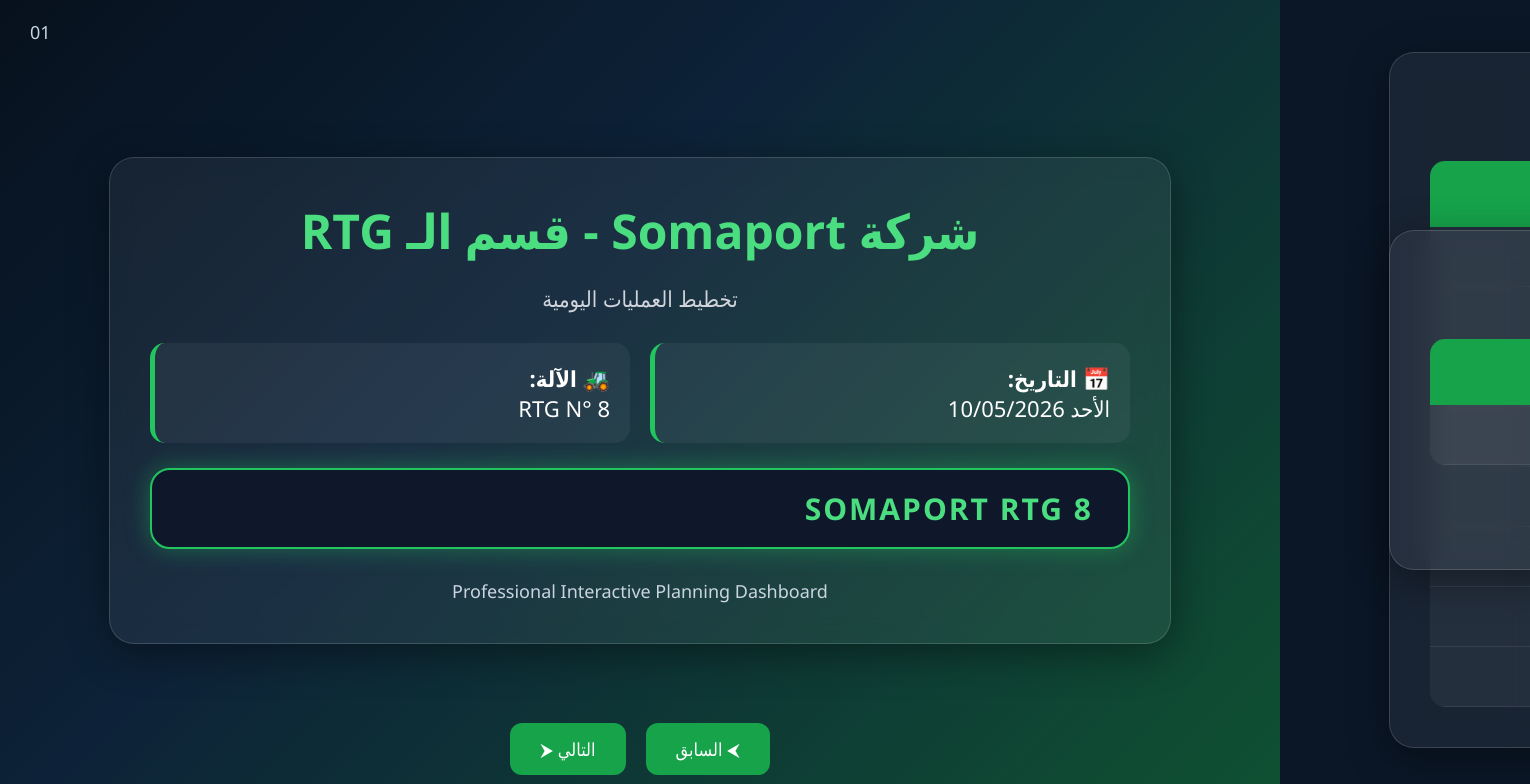
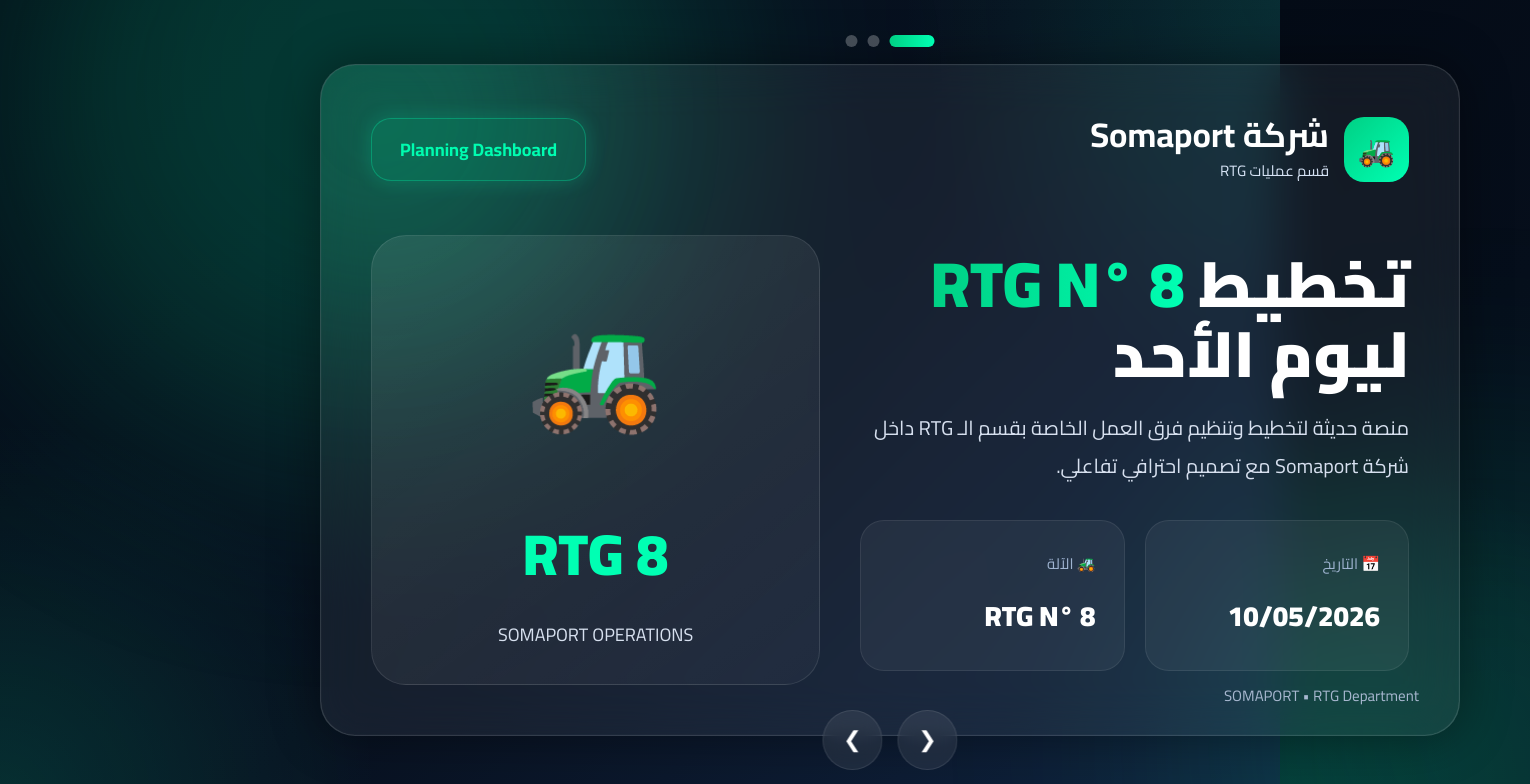
Before and after one commit to linbettaandollar-cpu/somaport-planning, a plain HTML site: page index.html in a window 1280 px wide. Shown: the top 784 px of the page, 1530 px wide, since content can reach past the window. Drawn offline with Linux system fonts and the light colour scheme.

Commit message:
Update index.html

```diff
--- a/index.html
+++ b/index.html
@@ -3,20 +3,62 @@
 <head>
 <meta charset="UTF-8" />
 <meta name="viewport" content="width=device-width, initial-scale=1.0"/>
+
 <title>Somaport RTG Planning</title>
 
+<link href="https://fonts.googleapis.com/css2?family=Cairo:wght@300;400;600;700;900&display=swap" rel="stylesheet">
+
 <style>
+
+:root{
+    --green:#00d084;
+    --green2:#00ffb3;
+    --navy:#081120;
+    --navy2:#10233f;
+    --white:#ffffff;
+    --glass:rgba(255,255,255,0.08);
+}
+
 *{
     margin:0;
     padding:0;
     box-sizing:border-box;
-        font-family:'Segoe UI', Tahoma, sans-serif;
 }
 
 body{
-        background:#0b1727;
+    font-family:'Cairo',sans-serif;
     overflow:hidden;
+    background:
+    radial-gradient(circle at top right,#00d08422,transparent 25%),
+    radial-gradient(circle at bottom left,#00ffb322,transparent 25%),
+    linear-gradient(135deg,#040b16,#081120,#10233f);
     color:white;
+}
+
+body::before{
+    content:"";
+    position:absolute;
+    width:700px;
+    height:700px;
+    background:linear-gradient(45deg,#00d08433,#00ffb333);
+    border-radius:50%;
+    filter:blur(120px);
+    top:-250px;
+    left:-250px;
+    z-index:-1;
+}
+
+body::after{
+    content:"";
+    position:absolute;
+    width:600px;
+    height:600px;
+    background:linear-gradient(45deg,#00d08422,#00ffb322);
+    border-radius:50%;
+    filter:blur(120px);
+    bottom:-250px;
+    right:-250px;
+    z-index:-1;
 }
 
 .slider{
@@ -26,234 +68,469 @@
 }
 
 .slide{
-        width:100%;
-        height:100%;
-        padding:50px;
     position:absolute;
-        top:0;
-        left:100%;
-        transition:0.7s ease-in-out;
+    inset:0;
     display:flex;
-        flex-direction:column;
     justify-content:center;
     align-items:center;
-        background:
-            linear-gradient(135deg,#07111d 0%, #0d2238 40%, #0f5132 100%);
+    padding:40px;
+    opacity:0;
+    transform:scale(1.05);
+    transition:1s ease;
+    pointer-events:none;
 }
 
 .slide.active{
-        left:0;
+    opacity:1;
+    transform:scale(1);
+    pointer-events:auto;
 }
 
-    .slide.prev{
-        left:-100%;
+.card{
+    width:95%;
+    max-width:1350px;
+    min-height:82vh;
+    background:rgba(255,255,255,0.06);
+    backdrop-filter:blur(25px);
+    border:1px solid rgba(255,255,255,0.12);
+    border-radius:35px;
+    padding:50px;
+    position:relative;
+    overflow:hidden;
+    box-shadow:
+    0 0 50px rgba(0,0,0,0.4),
+    inset 0 0 1px rgba(255,255,255,0.2);
 }
 
-    .glass{
-        width:90%;
-        max-width:1200px;
-        background:rgba(255,255,255,0.06);
-        border:1px solid rgba(255,255,255,0.15);
-        backdrop-filter:blur(12px);
-        border-radius:25px;
-        padding:40px;
-        box-shadow:0 10px 40px rgba(0,0,0,0.4);
+.card::before{
+    content:"";
+    position:absolute;
+    width:350px;
+    height:350px;
+    background:linear-gradient(45deg,#00d084,#00ffb3);
+    border-radius:50%;
+    filter:blur(100px);
+    top:-120px;
+    left:-120px;
+    opacity:0.18;
 }
 
-    h1{
-        font-size:48px;
-        color:#4ade80;
-        margin-bottom:20px;
-        text-align:center;
+.topbar{
+    display:flex;
+    justify-content:space-between;
+    align-items:center;
+    margin-bottom:50px;
 }
 
-    h2{
-        font-size:32px;
-        margin-bottom:25px;
-        color:#93c5fd;
-        text-align:center;
+.logo{
+    display:flex;
+    align-items:center;
+    gap:15px;
 }
 
-    .subtitle{
-        font-size:22px;
-        text-align:center;
-        color:#d1d5db;
-        margin-bottom:10px;
+.logo-circle{
+    width:65px;
+    height:65px;
+    border-radius:20px;
+    background:linear-gradient(135deg,#00d084,#00ffb3);
+    display:flex;
+    align-items:center;
+    justify-content:center;
+    font-size:30px;
+    color:#081120;
+    font-weight:900;
+}
+
+.logo-text h1{
+    font-size:34px;
+    line-height:1.2;
+}
+
+.logo-text p{
+    color:#d6e3f5;
+    font-size:15px;
+}
+
+.badge{
+    padding:14px 28px;
+    border-radius:20px;
+    background:rgba(0,208,132,0.15);
+    border:1px solid rgba(0,255,179,0.3);
+    color:#00ffb3;
+    font-weight:700;
+    font-size:18px;
+    box-shadow:0 0 20px rgba(0,255,179,0.2);
+}
+
+.hero{
+    display:grid;
+    grid-template-columns:1.1fr 0.9fr;
+    gap:40px;
+    align-items:center;
+}
+
+.title{
+    font-size:64px;
+    line-height:1.1;
+    font-weight:900;
+    margin-bottom:20px;
+}
+
+.title span{
+    background:linear-gradient(90deg,#00d084,#00ffb3);
+    -webkit-background-clip:text;
+    -webkit-text-fill-color:transparent;
+}
+
+.desc{
+    color:#d7e0ef;
+    font-size:20px;
+    line-height:1.9;
+    margin-bottom:35px;
+}
+
+.info-grid{
+    display:grid;
+    grid-template-columns:repeat(2,1fr);
+    gap:20px;
 }
 
 .info-box{
-        display:grid;
-        grid-template-columns:1fr 1fr;
-        gap:20px;
-        margin-top:30px;
+    background:rgba(255,255,255,0.05);
+    border:1px solid rgba(255,255,255,0.08);
+    padding:28px;
+    border-radius:24px;
+    transition:0.4s;
 }
 
-    .card{
-        background:rgba(255,255,255,0.05);
-        border-left:5px solid #22c55e;
-        padding:20px;
-        border-radius:15px;
-        font-size:22px;
+.info-box:hover{
+    transform:translateY(-8px);
+    border-color:#00ffb366;
+    box-shadow:0 10px 30px rgba(0,255,179,0.15);
+}
+
+.info-label{
+    color:#9fb4d1;
+    margin-bottom:12px;
+    font-size:15px;
+}
+
+.info-value{
+    font-size:28px;
+    font-weight:800;
+}
+
+.rtg-visual{
+    position:relative;
+    height:100%;
+    display:flex;
+    align-items:center;
+    justify-content:center;
+}
+
+.rtg-card{
+    width:100%;
+    height:450px;
+    border-radius:35px;
+    background:
+    linear-gradient(145deg,
+    rgba(255,255,255,0.09),
+    rgba(255,255,255,0.03));
+    border:1px solid rgba(255,255,255,0.1);
+    display:flex;
+    align-items:center;
+    justify-content:center;
+    flex-direction:column;
+    position:relative;
+    overflow:hidden;
+}
+
+.rtg-card::before{
+    content:"";
+    position:absolute;
+    inset:0;
+    background:
+    linear-gradient(90deg,
+    transparent,
+    rgba(255,255,255,0.08),
+    transparent);
+    transform:translateX(-100%);
+    animation:shine 5s infinite;
+}
+
+@keyframes shine{
+    100%{
+        transform:translateX(100%);
+    }
+}
+
+.rtg-icon{
+    font-size:110px;
+    margin-bottom:25px;
+}
+
+.rtg-name{
+    font-size:58px;
+    font-weight:900;
+    color:#00ffb3;
+}
+
+.rtg-sub{
+    margin-top:10px;
+    font-size:18px;
+    color:#d7e0ef;
+}
+
+.slide-title{
+    font-size:48px;
+    margin-bottom:40px;
+    font-weight:900;
+}
+
+.slide-title span{
+    color:#00ffb3;
+}
+
+.table-wrap{
+    overflow:auto;
+    border-radius:28px;
+    border:1px solid rgba(255,255,255,0.08);
 }
 
 table{
     width:100%;
     border-collapse:collapse;
-        margin-top:20px;
-        overflow:hidden;
-        border-radius:15px;
 }
 
 th{
-        background:#16a34a;
-        color:white;
-        padding:18px;
-        font-size:22px;
+    background:linear-gradient(90deg,#00d084,#00ffb3);
+    color:#081120;
+    padding:24px;
+    font-size:20px;
+    text-align:center;
+    font-weight:900;
 }
 
 td{
-        padding:16px;
+    padding:24px;
     text-align:center;
-        background:rgba(255,255,255,0.05);
-        border-bottom:1px solid rgba(255,255,255,0.08);
+    background:rgba(255,255,255,0.03);
+    border-bottom:1px solid rgba(255,255,255,0.06);
     font-size:20px;
+    transition:0.3s;
 }
 
 tr:hover td{
-        background:rgba(255,255,255,0.1);
+    background:rgba(255,255,255,0.08);
+}
+
+.nav{
+    position:fixed;
+    bottom:30px;
+    left:50%;
+    transform:translateX(-50%);
+    display:flex;
+    gap:15px;
+    z-index:100;
+}
+
+.nav button{
+    border:none;
+    width:60px;
+    height:60px;
+    border-radius:50%;
+    background:rgba(255,255,255,0.08);
+    backdrop-filter:blur(10px);
+    color:white;
+    font-size:22px;
+    cursor:pointer;
+    transition:0.3s;
+    border:1px solid rgba(255,255,255,0.1);
+}
+
+.nav button:hover{
+    background:linear-gradient(135deg,#00d084,#00ffb3);
+    color:#081120;
+    transform:translateY(-5px);
+}
+
+.pagination{
+    position:fixed;
+    top:35px;
+    left:50%;
+    transform:translateX(-50%);
+    display:flex;
+    gap:10px;
+    z-index:100;
+}
+
+.dot{
+    width:12px;
+    height:12px;
+    border-radius:50%;
+    background:rgba(255,255,255,0.25);
     transition:0.3s;
 }
 
-    .nav{
-        position:absolute;
-        bottom:25px;
-        width:100%;
-        display:flex;
-        justify-content:center;
-        gap:20px;
-        z-index:10;
-    }
-
-    .btn{
-        background:#16a34a;
-        color:white;
-        border:none;
-        padding:14px 30px;
-        border-radius:12px;
-        font-size:18px;
-        cursor:pointer;
-        transition:0.3s;
-    }
-
-    .btn:hover{
-        background:#15803d;
-        transform:translateY(-2px);
-    }
-
-    .slide-number{
-        position:absolute;
-        top:20px;
-        left:30px;
-        font-size:18px;
-        color:#cbd5e1;
-    }
-
-    .rtg-badge{
-        margin-top:25px;
-        background:#0f172a;
-        border:2px solid #22c55e;
-        padding:18px 35px;
+.dot.active{
+    width:45px;
     border-radius:20px;
-        font-size:30px;
-        font-weight:bold;
-        color:#4ade80;
-        letter-spacing:2px;
-        box-shadow:0 0 25px rgba(34,197,94,0.4);
+    background:linear-gradient(90deg,#00d084,#00ffb3);
 }
 
 .footer{
-        margin-top:30px;
-        text-align:center;
-        color:#cbd5e1;
-        font-size:18px;
+    position:absolute;
+    bottom:25px;
+    right:40px;
+    color:#a7b7cf;
+    font-size:15px;
 }
 
-    @media(max-width:900px){
+@media(max-width:1000px){
 
-        h1{
+    .hero{
+        grid-template-columns:1fr;
+    }
+
+    .title{
+        font-size:42px;
+    }
+
+    .slide-title{
         font-size:34px;
     }
 
-        h2{
-            font-size:24px;
+    .card{
+        padding:25px;
     }
 
-        .glass{
-            padding:20px;
-        }
-
-        .info-box{
+    .info-grid{
         grid-template-columns:1fr;
     }
 
-        th, td{
-            font-size:16px;
-            padding:12px;
 }
-    }
+
 </style>
 </head>
 
 <body>
 
+<div class="pagination">
+    <div class="dot active"></div>
+    <div class="dot"></div>
+    <div class="dot"></div>
+</div>
+
 <div class="slider">
 
-    <!-- Slide 1 -->
+    <!-- SLIDE 1 -->
     <section class="slide active">
-        <div class="slide-number">01</div>
 
-        <div class="glass">
+        <div class="card">
 
-            <h1>شركة Somaport - قسم الـ RTG</h1>
+            <div class="topbar">
 
-            <div class="subtitle">
-                تخطيط العمليات اليومية
+                <div class="logo">
+
+                    <div class="logo-circle">
+                        🚜
                     </div>
 
-            <div class="info-box">
-
-                <div class="card">
-                    📅 <strong>التاريخ:</strong><br>
-                    الأحد 10/05/2026
-                </div>
-
-                <div class="card">
-                    🚜 <strong>الآلة:</strong><br>
-                    RTG N° 8
+                    <div class="logo-text">
+                        <h1>شركة Somaport</h1>
+                        <p>قسم عمليات RTG</p>
                     </div>
 
                 </div>
 
-            <div class="rtg-badge">
-                SOMAPORT RTG 8
+                <div class="badge">
+                    Planning Dashboard
+                </div>
+
+            </div>
+
+            <div class="hero">
+
+                <div>
+
+                    <div class="title">
+                        تخطيط <span>RTG N° 8</span><br>
+                        ليوم الأحد
+                    </div>
+
+                    <div class="desc">
+                        منصة حديثة لتخطيط وتنظيم فرق العمل الخاصة بقسم الـ RTG داخل شركة Somaport مع تصميم احترافي تفاعلي.
+                    </div>
+
+                    <div class="info-grid">
+
+                        <div class="info-box">
+                            <div class="info-label">
+                                📅 التاريخ
+                            </div>
+
+                            <div class="info-value">
+                                10/05/2026
+                            </div>
+                        </div>
+
+                        <div class="info-box">
+                            <div class="info-label">
+                                🚜 الآلة
+                            </div>
+
+                            <div class="info-value">
+                                RTG N° 8
+                            </div>
+                        </div>
+
+                    </div>
+
+                </div>
+
+                <div class="rtg-visual">
+
+                    <div class="rtg-card">
+
+                        <div class="rtg-icon">
+                            🚜
+                        </div>
+
+                        <div class="rtg-name">
+                            RTG 8
+                        </div>
+
+                        <div class="rtg-sub">
+                            SOMAPORT OPERATIONS
+                        </div>
+
+                    </div>
+
+                </div>
+
             </div>
 
             <div class="footer">
-                Professional Interactive Planning Dashboard
+                SOMAPORT • RTG Department
             </div>
 
         </div>
+
     </section>
 
-    <!-- Slide 2 -->
+    <!-- SLIDE 2 -->
     <section class="slide">
-        <div class="slide-number">02</div>
 
-        <div class="glass">
+        <div class="card">
 
-            <h2>👥 قائمة الشركاء (Les Binômes)</h2>
+            <div class="slide-title">
+                👥 قائمة <span>الشركاء</span>
+            </div>
+
+            <div class="table-wrap">
 
                 <table>
+
                     <thead>
                         <tr>
                             <th>الشريك الأول</th>
@@ -262,6 +539,7 @@
                     </thead>
 
                     <tbody>
+
                         <tr>
                             <td>Farih</td>
                             <td>Rmaili</td>
@@ -301,97 +579,119 @@
                             <td>Zaoui</td>
                             <td>Mabsout</td>
                         </tr>
+
                     </tbody>
+
                 </table>
 
             </div>
+
+            <div class="footer">
+                Binômes Planning • Shift Coordination
+            </div>
+
+        </div>
+
     </section>
 
-    <!-- Slide 3 -->
+    <!-- SLIDE 3 -->
     <section class="slide">
-        <div class="slide-number">03</div>
 
-        <div class="glass">
+        <div class="card">
 
-            <h2>🏖️ وضعية الرخص (Congés)</h2>
+            <div class="slide-title">
+                🏖️ وضعية <span>الرخص</span>
+            </div>
+
+            <div class="table-wrap">
 
                 <table>
+
                     <thead>
+
                         <tr>
                             <th>الإسم</th>
                             <th>الخروج</th>
                             <th>الدخول</th>
                         </tr>
+
                     </thead>
 
                     <tbody>
+
                         <tr>
                             <td>Balhawi</td>
                             <td>الإثنين</td>
                             <td>الإثنين بليل</td>
                         </tr>
+
                     </tbody>
+
                 </table>
 
-            <div class="footer" style="margin-top:40px;">
-                Somaport Operations Planning • RTG Department
             </div>
 
-        </div>
-    </section>
-
-    <!-- Navigation -->
-    <div class="nav">
-        <button class="btn" onclick="prevSlide()">⮜ السابق</button>
-        <button class="btn" onclick="nextSlide()">التالي ⮞</button>
+            <div class="footer">
+                Congés & Availability Tracking
             </div>
 
         </div>
 
+    </section>
+
+</div>
+
+<div class="nav">
+    <button onclick="prevSlide()">❮</button>
+    <button onclick="nextSlide()">❯</button>
+</div>
+
 <script>
 
-    let currentSlide = 0;
 const slides = document.querySelectorAll('.slide');
+const dots = document.querySelectorAll('.dot');
 
-    function showSlide(index){
+let current = 0;
 
-        slides.forEach((slide,i)=>{
+function updateSlides(){
 
-            slide.classList.remove('active','prev');
+    slides.forEach((slide,index)=>{
 
-            if(i === index){
+        slide.classList.remove('active');
+        dots[index].classList.remove('active');
+
+        if(index === current){
             slide.classList.add('active');
+            dots[index].classList.add('active');
         }
-            else if(i < index){
-                slide.classList.add('prev');
-            }
+
     });
+
 }
 
 function nextSlide(){
 
-        currentSlide++;
+    current++;
 
-        if(currentSlide >= slides.length){
-            currentSlide = 0;
+    if(current >= slides.length){
+        current = 0;
     }
 
-        showSlide(currentSlide);
+    updateSlides();
 }
 
 function prevSlide(){
 
-        currentSlide--;
+    current--;
 
-        if(currentSlide < 0){
-            currentSlide = slides.length - 1;
+    if(current < 0){
+        current = slides.length - 1;
     }
 
-        showSlide(currentSlide);
+    updateSlides();
 }
 
-    // Keyboard Navigation
-    document.addEventListener('keydown', function(e){
+document.addEventListener('keydown',(e)=>{
 
     if(e.key === 'ArrowRight'){
         nextSlide();
@@ -400,12 +700,12 @@
     if(e.key === 'ArrowLeft'){
         prevSlide();
     }
+
 });
 
-    // Auto Slide Every 8 Seconds
 setInterval(()=>{
     nextSlide();
-    },8000);
+},9000);
 
 </script>
 
```
Lines whose indentation alone changed are shown as unchanged.
